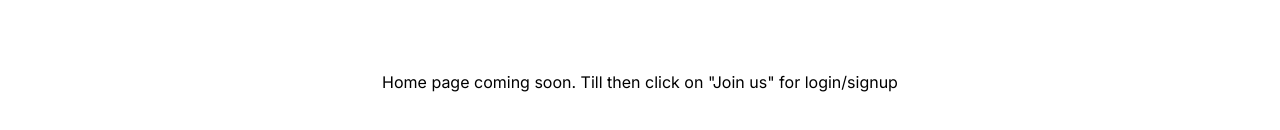
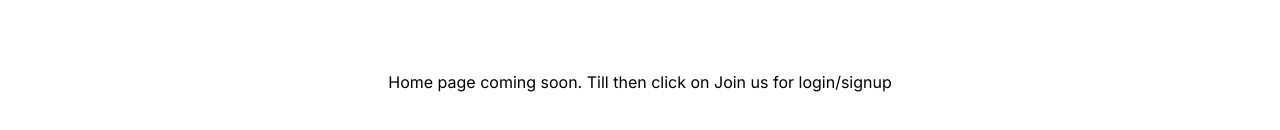
Before and after one commit to Shivam13-tech/wandermate-frontend, a Next.js app: page / in a window 1280 px wide. Shown: the part 386-516 px from the top of the page. Built offline with nearby package versions, Linux system fonts and the light colour scheme.

Commit message:
Updated for vercel deployment

```diff
--- a/src/app/page.js
+++ b/src/app/page.js
@@ -1,5 +1,7 @@
 export default function Home() {
   return (
-    <h1 className="temp-title">Home page coming soon. Till then click on "Join us" for login/signup</h1>
+    <h1 className="temp-title">
+      Home page coming soon. Till then click on Join us for login/signup
+    </h1>
   );
 }
```
